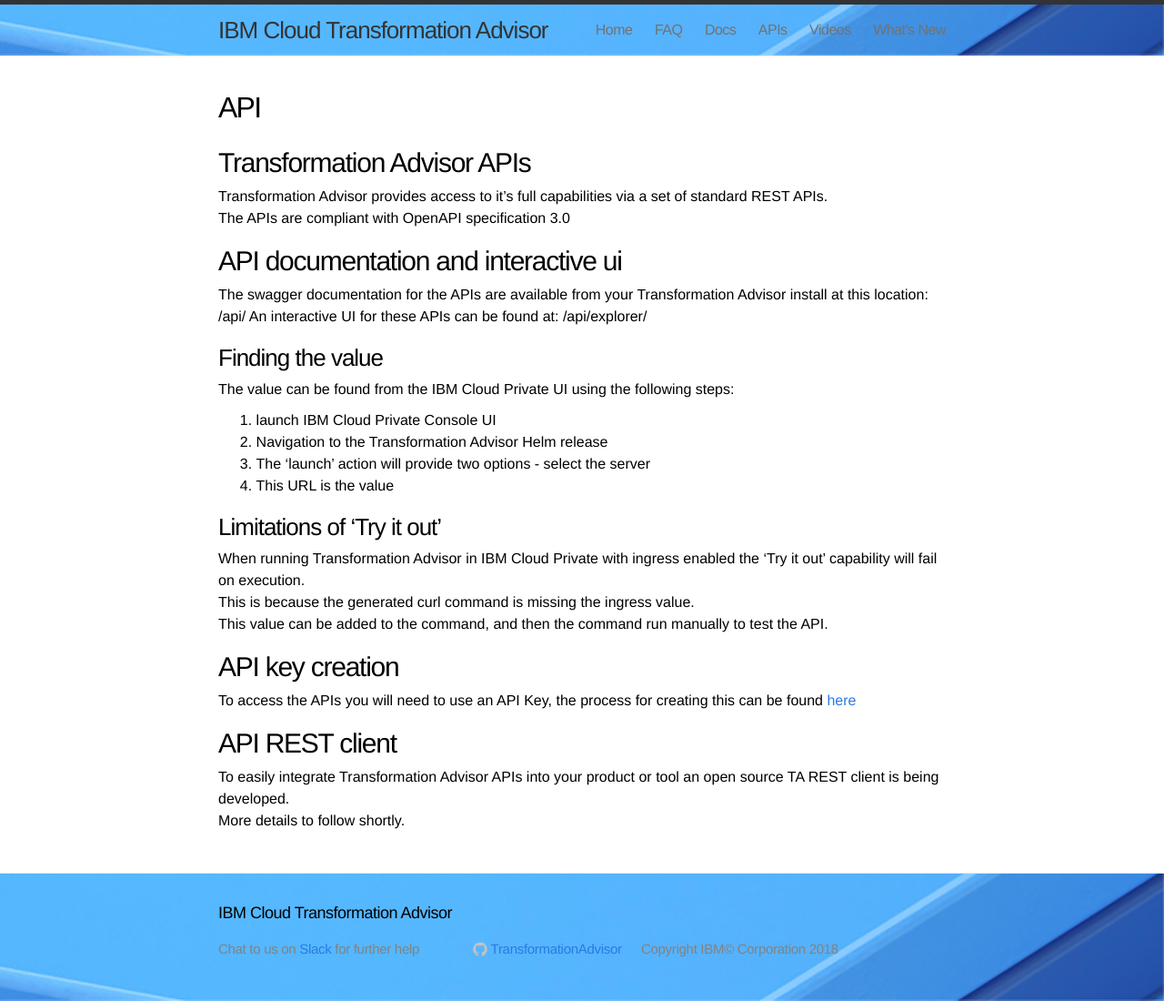
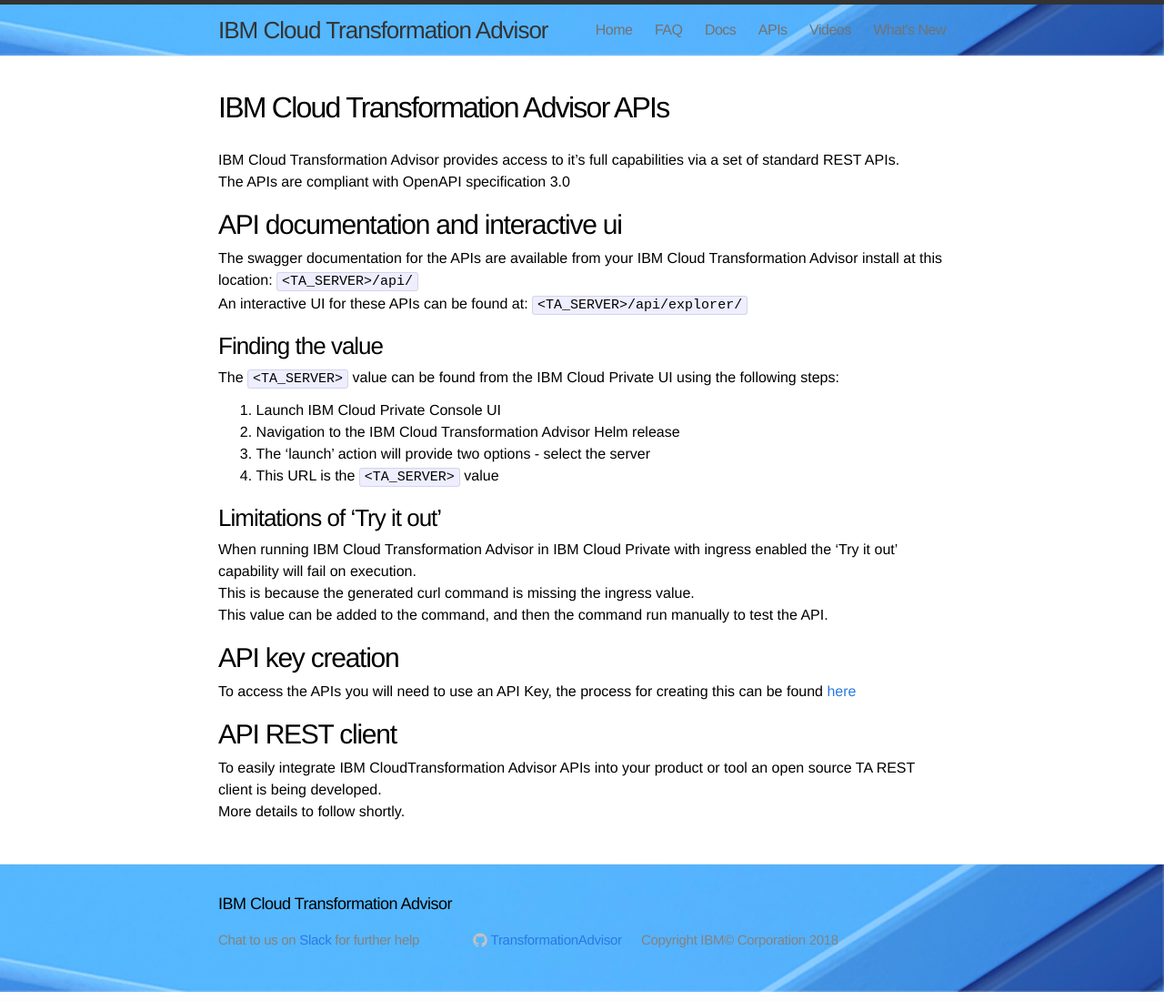
Before and after one commit to TransformationAdvisor/TA.github.io, a Jekyll site: the page built from API/index.md, in a window 1280 px wide. Shown: the whole page at 91% size. Built offline with Jekyll 4.4.1, drawn with Linux system fonts in a browser that asks for light colours.

Commit message:
Update index.md

```diff
--- a/API/index.md
+++ b/API/index.md
@@ -1,25 +1,24 @@
 ---
 layout: page
-title: API
+title: IBM Cloud Transformation Advisor APIs
 ---
-## Transformation Advisor APIs
-Transformation Advisor provides access to it's full capabilities via a set of standard REST APIs.
+IBM Cloud Transformation Advisor provides access to it's full capabilities via a set of standard REST APIs.
 The APIs are compliant with OpenAPI specification 3.0
 
 
 ## API documentation and interactive ui
-The swagger documentation for the APIs are available from your Transformation Advisor install at this location: <TA_SERVER>/api/
-An interactive UI for these APIs can be found at: <TA_SERVER>/api/explorer/
+The swagger documentation for the APIs are available from your IBM Cloud Transformation Advisor install at this location: `<TA_SERVER>/api/`
+An interactive UI for these APIs can be found at: `<TA_SERVER>/api/explorer/`
 
 ### Finding the <TA_SEVER> value
-The <TA_SERVER> value can be found from the IBM Cloud Private UI using the following steps:
-1. launch IBM Cloud Private Console UI
-1. Navigation to the Transformation Advisor Helm release
+The `<TA_SERVER>` value can be found from the IBM Cloud Private UI using the following steps:
+1. Launch IBM Cloud Private Console UI
+1. Navigation to the IBM Cloud Transformation Advisor Helm release
 1. The 'launch' action will provide two options - select the server
-1. This URL is the <TA_SERVER> value
+1. This URL is the `<TA_SERVER>` value
 
 ### Limitations of 'Try it out'
-When running Transformation Advisor in IBM Cloud Private with ingress enabled the 'Try it out' capability will fail on execution.
+When running IBM Cloud Transformation Advisor in IBM Cloud Private with ingress enabled the 'Try it out' capability will fail on execution.
 This is because the generated curl command is missing the ingress value.
 This value can be added to the command, and then the command run manually to test the API.
 
@@ -28,5 +27,5 @@
 To access the APIs you will need to use an API Key, the process for creating this can be found [here](./APIKey_creation_in_ICP.md)
 
 ## API REST client
-To easily integrate Transformation Advisor APIs into your product or tool an open source TA REST client is being developed.
+To easily integrate IBM CloudTransformation Advisor APIs into your product or tool an open source TA REST client is being developed.
 More details to follow shortly.
```
